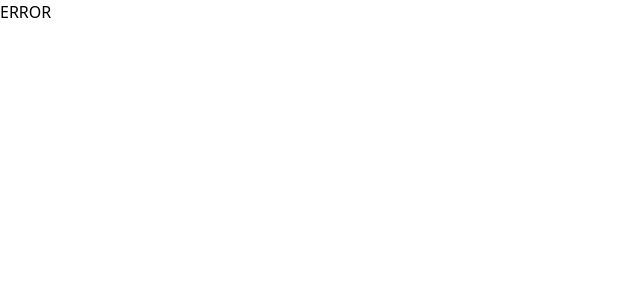
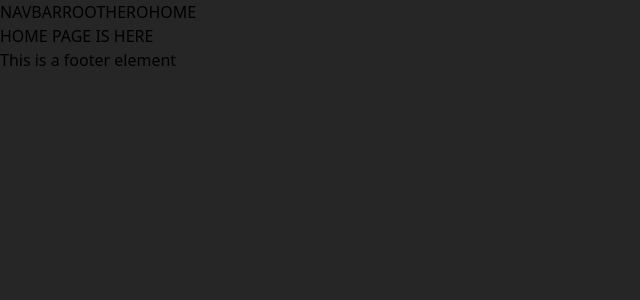
Before and after one commit to chrisbekk/portfolio, a React (Vite) app: page /pages/home in a window 1280 px wide. Before the commit this address had no page. Shown: the top 300 px of the page, without its empty margins (0-640 px from the left). Built offline with nearby package versions, Linux system fonts and the light colour scheme.

Commit message:
routing setup

```diff
--- a/src/pages/Layout.jsx
+++ b/src/pages/Layout.jsx
@@ -1,10 +1,18 @@
 import React from 'react';
-import { Outlet } from 'react-router-dom';
+import { Outlet, Link } from 'react-router-dom';
 export const Layout = () => {
   return (
-    <div>
-      HEADER AND FOOTER IS HERE
-      <Outlet />
+    <div className="bg-neutral-800 flex flex-col min-h-screen">
+      <header>
+        NAVBAR
+        <Link to={'/'}>ROOT</Link>
+        <Link to={'/site'}>HERO</Link>
+        <Link to={'/pages/home'}>HOME</Link>
+      </header>
+      <main>
+        <Outlet />
+      </main>
+      <footer>This is a footer element</footer>
     </div>
   );
 };
--- a/src/pages/Start.jsx
+++ b/src/pages/Start.jsx
@@ -1,5 +1,10 @@
 import React from 'react';
-
+import { Link } from 'react-router-dom';
 export const Start = () => {
-  return <div>HERO IMAGE IS HERE</div>;
+  return (
+    <div>
+      HERO IMAGE IS HERE <Link to={'/'}>ROOT</Link>
+      <Link to={'/pages/home'}>Home</Link>
+    </div>
+  );
 };
--- a/src/pages/root.jsx
+++ b/src/pages/root.jsx
@@ -1,9 +1,10 @@
 import React from 'react';
-
+import { Link } from 'react-router-dom';
 export const Root = () => {
   return (
     <div>
       <h1>LOADING HAPPENS HERE</h1>
+      <Link to={'/site'}>HERO</Link>
     </div>
   );
 };
--- a/src/router/index.jsx
+++ b/src/router/index.jsx
@@ -11,11 +11,11 @@ export const router = createBrowserRouter([
     errorElement: <p>ERROR</p>,
   },
   {
-    path: '/start',
+    path: '/site',
     element: <Start />,
   },
   {
-    path: '/site',
+    path: '/pages',
     element: <Layout />,
     children: [
       {
```
